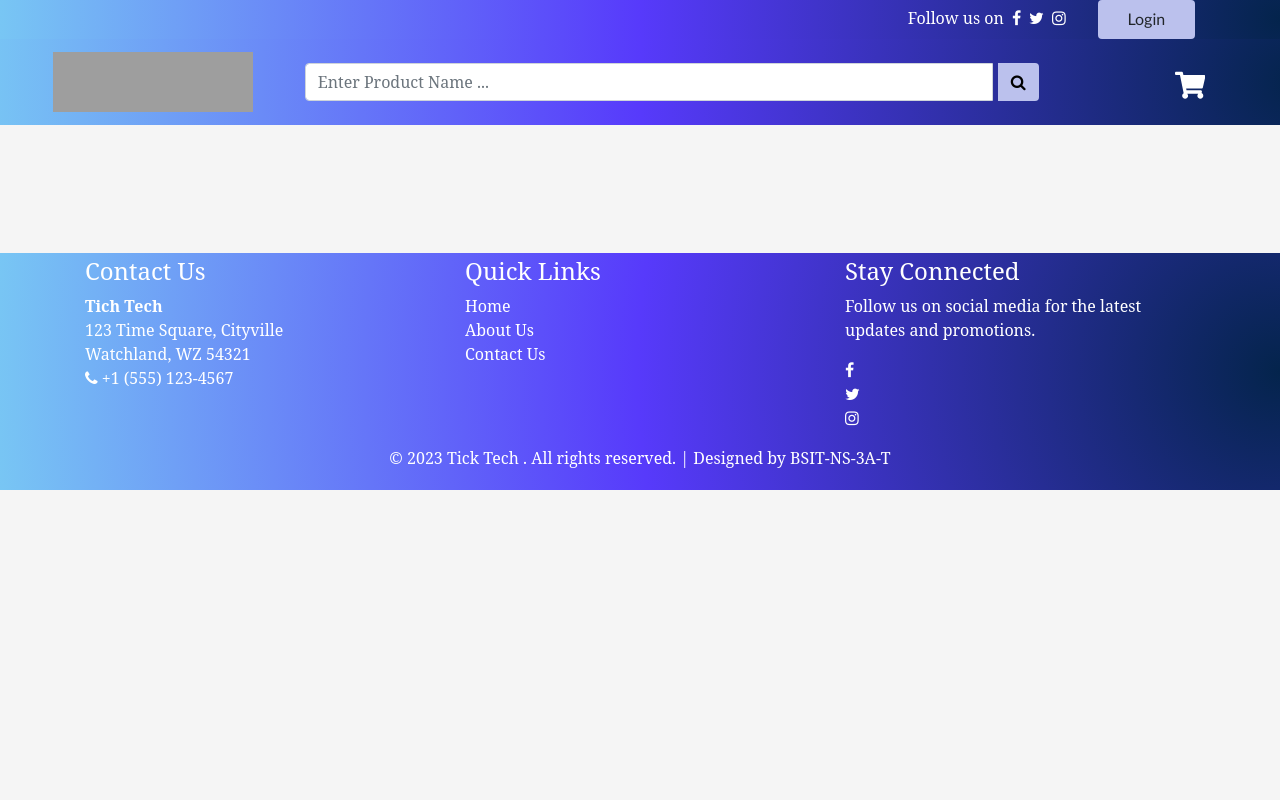
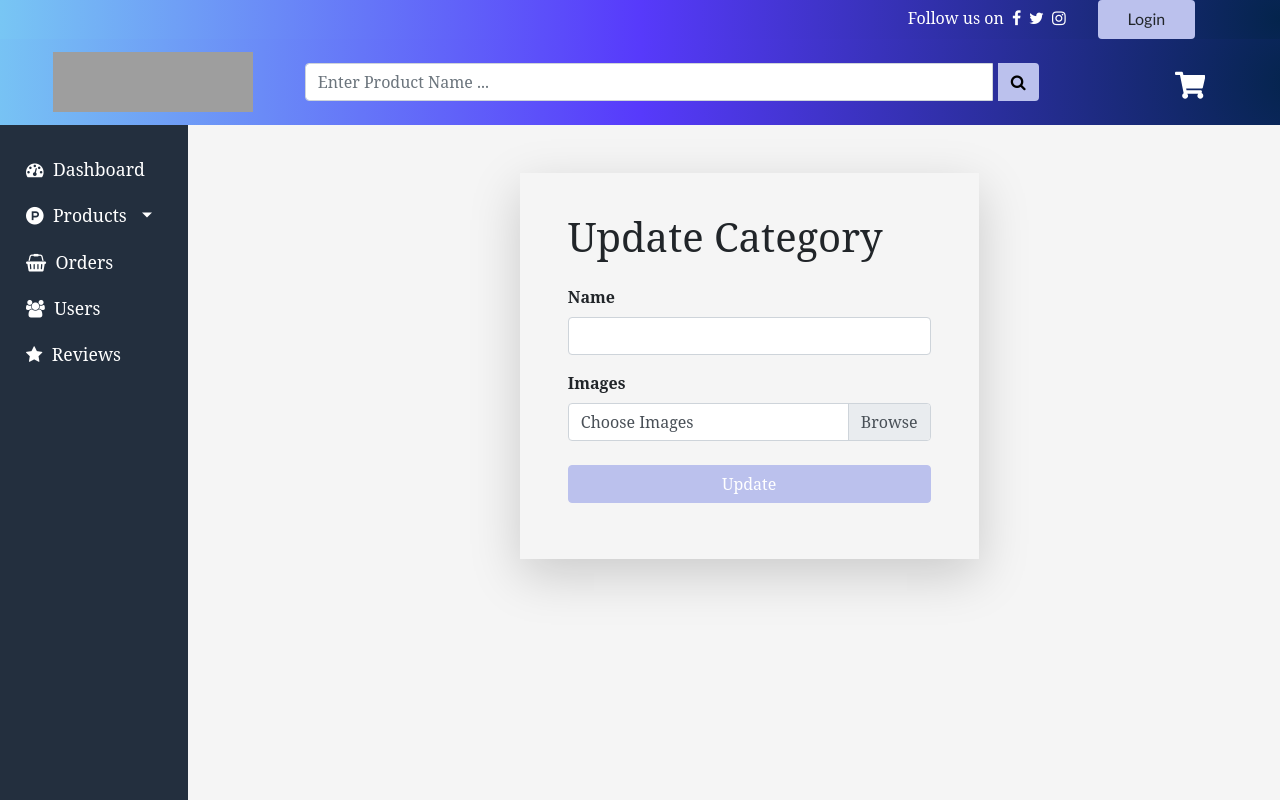
Before and after one commit to NiKoLai1007/TikTechShop, a React (Create React App) app in the folder frontend/: page /admin/category/1 in a window 1280 px wide. Built offline with nearby package versions, Linux system fonts and the light colour scheme; grey boxes are pictures that could not be loaded; a web font is replaced by a local one.

Commit message:
added-updateCategory

```diff
--- a/frontend/src/App.js
+++ b/frontend/src/App.js
@@ -33,6 +33,7 @@ import ProtectedRoute from './Components/Route/ProtectedRoute';
 import ProductReviews from './Components/Admin/ProductReviews';
 import CategoryList from './Components/Admin/CategoryList';
 import NewCategory from './Components/Admin/newCategory';
+import UpdateCategory from './Components/Admin/UpdateCategory';
 
 function App() {
   const [state, setState] = useState({
@@ -169,11 +170,15 @@ function App() {
           />
             <Route
             path="/admin/category"
-            element={<CategoryList />}
+            element={<CategoryList/>}
             />
-               <Route
+            <Route
             path="/admin/category/new"
             element={<NewCategory/>}
+            />
+            <Route
+            path="/admin/category/:id"
+            element={<UpdateCategory/>}
             />
 
           <Route
--- a/frontend/src/Components/Admin/CategoryList.js
+++ b/frontend/src/Components/Admin/CategoryList.js
@@ -98,14 +98,14 @@ const CategoryList = () => {
                 id: categories._id,
                 name: categories.name,
                 image: categories.images.url,
-                // actions: <Fragment>
-                //     <Link to={`/admin/user/${user._id}`} className="btn btn-primary py-1 px-2">
-                //         <i className="fa fa-pencil"></i>
-                //     </Link>
-                //     <button className="btn btn-danger py-1 px-2 ml-2" onClick={() => deleteUserHandler(user._id)}>
-                //         <i className="fa fa-trash"></i>
-                //     </button>
-                // </Fragment>
+                actions: <Fragment>
+                    <Link to={`/admin/category/${category._id}`} className="btn btn-primary py-1 px-2">
+                        <i className="fa fa-pencil"></i>
+                    </Link>
+                    <button className="btn btn-danger py-1 px-2 ml-2" onClick={() => deleteUserHandler(category._id)}>
+                        <i className="fa fa-trash"></i>
+                    </button>
+                </Fragment>
             })
         })
         return data;
--- /dev/null
+++ b/frontend/src/Components/Admin/UpdateCategory.js
@@ -0,0 +1,221 @@
+import React, { Fragment, useState, useEffect } from "react";
+import MetaData from "../Layout/Metadata";
+import Sidebar from "./SideBar";
+import { useParams, useNavigate } from "react-router-dom";
+import { toast } from "react-toastify";
+import "react-toastify/dist/ReactToastify.css";
+import axios from "axios";
+import { getToken } from "../../utils/helpers";
+
+const UpdateCategory = () => {
+    const [name, setName] = useState("");
+    const [category, setCategory] = useState("");
+    const [images, setImages] = useState([]);
+    const [oldImages, setOldImages] = useState([]);
+    const [imagesPreview, setImagesPreview] = useState([]);
+    const [error, setError] = useState("");
+    // const [category, setCategory] = useState({});
+    const [loading, setLoading] = useState(true);
+    const [updateError, setUpdateError] = useState("");
+    const [isUpdated, setIsUpdated] = useState(false);
+
+    let { id } = useParams();
+    let navigate = useNavigate();
+
+    const errMsg = (message = "") =>
+      toast.error(message, {
+        position: toast.POSITION.BOTTOM_CENTER,
+      });
+    const successMsg = (message = "") =>
+      toast.success(message, {
+        position: toast.POSITION.BOTTOM_CENTER,
+      });
+
+    const getCategoryDetails = async (id) => {
+      try {
+        const { data } = await axios.get(
+          `http://localhost:4001/api/v1/category/${id}`
+        );
+        setCategory(data.category);
+        setLoading(false);
+      } catch (error) {
+        setError(error.response.data.message);
+      }
+    };
+
+    // const UpdateCategory = async (id, categoryData) => {
+    //   try {
+    //     const config = {
+    //       headers: {
+    //         "Content-Type": "application/json",
+    //         Authorization: `Bearer ${getToken()}`,
+    //       },
+    //     };
+    //     const { data } = await axios.put(
+    //       `http://localhost:4001/api/v1/admin/category/${id}`,
+    //       categoryData,
+    //       config
+    //     );
+    //     setIsUpdated(data.success);
+    //   } catch (error) {
+    //     setUpdateError(error.response.data.message);
+    //   }
+    // };
+    // useEffect(() => {
+    //   if (category && category._id) {
+    //     getCategoryDetails();
+    //   } else {
+    //     setName(category.name);
+    //     setOldImages(category.images);
+    //   }
+    //   if (error) {
+    //     errMsg(error);
+    //   }
+    //   if (updateError) {
+    //     errMsg(updateError);
+    //   }
+    //   if (isUpdated) {
+    //     navigate("/admin/category");
+    //     successMsg("Category updated successfully");
+    //   }
+    // }, [error, isUpdated, updateError, category]);
+
+    const UpdateCategory = async (id, categoryData) => {
+        try {
+          const config = {
+            headers: {
+              "Content-Type": "application/json",
+              Authorization: `Bearer ${getToken()}`,
+            },
+          };
+          const { data } = await axios.put(
+            `http://localhost:4001/api/v1/admin/category/${id}`,
+            categoryData,
+            config
+          );
+          setIsUpdated(data.success);
+        } catch (error) {
+          setUpdateError(error.response.data.message);
+        }
+      };
+      useEffect(() => {
+        if (category && category._id !== id) {
+          getCategoryDetails(id);
+        } else {
+          setName(category.name);
+          setOldImages(category.images);
+        }
+        if (error) {
+          errMsg(error);
+        }
+        if (updateError) {
+          errMsg(updateError);
+        }
+        if (isUpdated) {
+          navigate("/admin/categories");
+          successMsg("category updated successfully");
+        }
+      }, [error, isUpdated, updateError, category, id]);
+
+    const submitHandler = (e) => {
+      // console.log(e);
+      e.preventDefault();
+      const formData = new FormData();
+      formData.set("name", name);
+      images.forEach((image) => {
+        formData.append("images", image);
+      });
+      console.log(images);
+      UpdateCategory(category._id, formData);
+    };
+
+    const onChange = (e) => {
+      const files = Array.from(e.target.files);
+      setImagesPreview([]);
+      setImages([]);
+      setOldImages([]);
+      files.forEach((file) => {
+        const reader = new FileReader();
+        reader.onload = () => {
+          if (reader.readyState === 2) {
+            setImagesPreview((oldArray) => [...oldArray, reader.result]);
+            setImages((oldArray) => [...oldArray, reader.result]);
+          }
+        };
+        reader.readAsDataURL(file);
+      });
+    };
+    return (
+      <Fragment>
+        <MetaData title={"Update Category"} />
+        <div className="row">
+          <div className="col-12 col-md-2">
+            <Sidebar />
+          </div>
+          <div className="col-12 col-md-10">
+            <Fragment>
+              <div className="wrapper my-5">
+                <form
+                  className="shadow-lg"
+                  onSubmit={submitHandler}
+                  // encType="multipart/form-data"
+                >
+                  <h1 className="mb-4">Update Category</h1>
+                  <div className="form-group">
+                    <label htmlFor="name_field">Name</label>
+                    <input
+                      type="text"
+                      id="name_field"
+                      className="form-control"
+                      value={name}
+                      onChange={(e) => setName(e.target.value)}
+                    />
+                  </div>
+                  <div className="form-group">
+                    <label>Images</label>
+                    <div className="custom-file">
+                      <input
+                        type="file"
+                        name="images"
+                        className="custom-file-input"
+                        id="customFile"
+                        onChange={onChange}
+                        multiple
+                      />
+                      <label className="custom-file-label" htmlFor="customFile">
+                        Choose Images
+                      </label>
+                    </div>
+                    {oldImages &&
+                      oldImages.map((img) => (
+                        <img
+                          key={img}
+                          src={img.url}
+                          alt={img.url}
+                          className="mt-3 mr-2"
+                          width="55"
+                          height="52"
+                        />
+                      ))}
+                    {imagesPreview.map((img) => (
+                      <img
+                        src={img}
+                        key={img}
+                        alt="Images Preview"
+                        className="mt-3 mr-2"
+                        width="55"
+                        height="52"
+                      />
+                    ))}
+                  </div>
+                  <button type="submit" className="btn update-btn btn-block mt-4 mb-3" >Update</button>
+                </form>
+              </div>
+            </Fragment>
+          </div>
+        </div>
+      </Fragment>
+    );
+  };
+
+  export default UpdateCategory;
```
Also changed, not shown: 2 other files (tests, documents, lock files or other folders).
